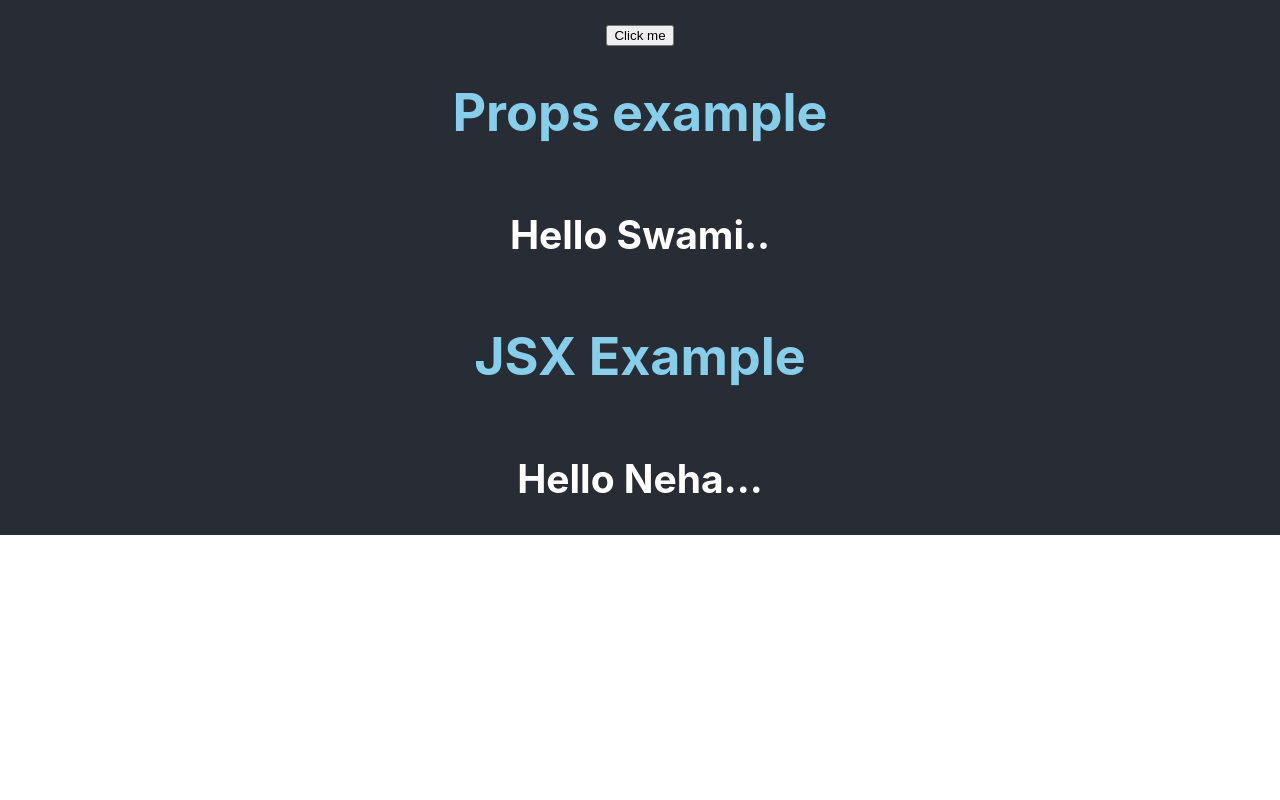
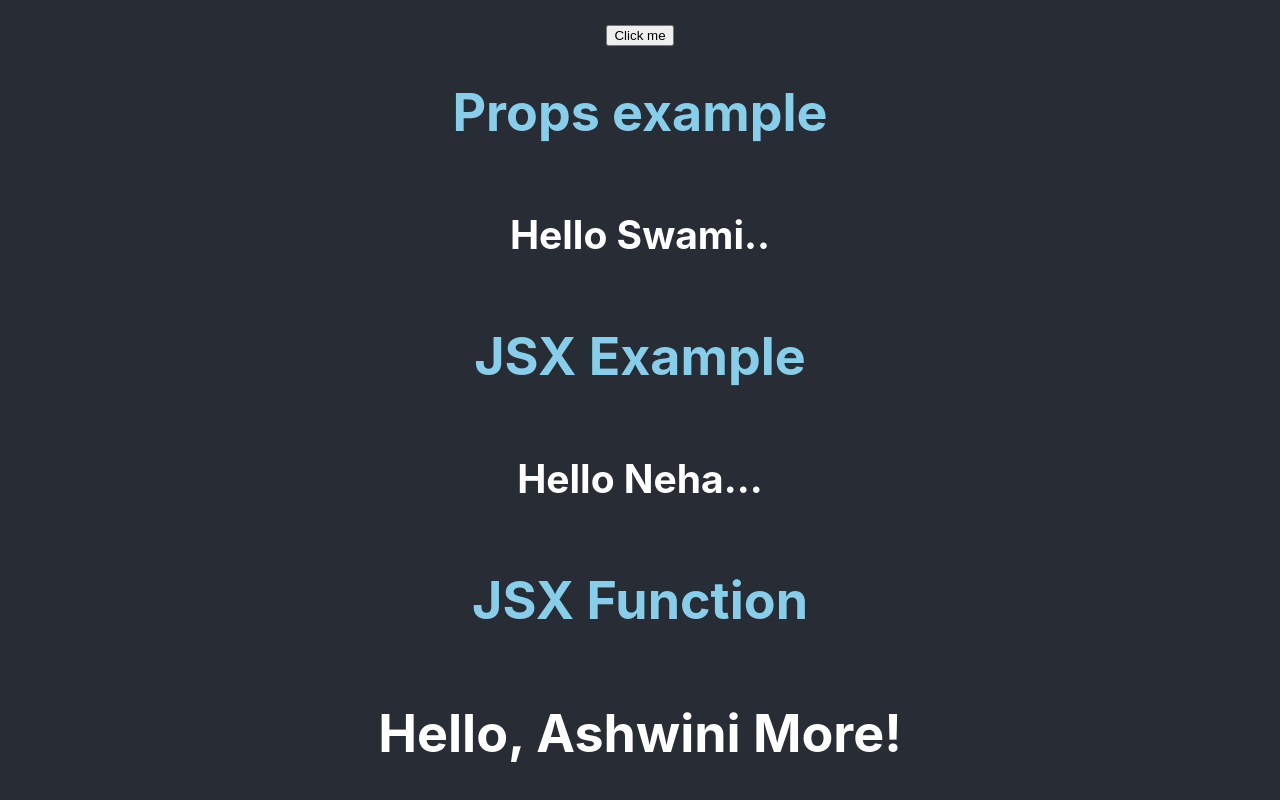
Before and after one commit to Ashwininmore/reactbasic, a React (Create React App) app: page / in a window 1280 px wide. Shown: the part 1373-2173 px from the top of the page. Before the commit the page ends 1908 px from the top, so only its background shows below. Built offline with nearby package versions, Linux system fonts and the light colour scheme.

Commit message:
JSX-function

```diff
--- a/src/App.js
+++ b/src/App.js
@@ -6,6 +6,7 @@ import CompLife from './Component/CompLifeCycle';
 import Stateexample from './Component/StateObj';
 import Propsexample from './Component/Props';
 import Simplejsx from './Component/JSXexample';
+import Jsxfunction from './Component/Jsxfunction';
 
 function App() {
   const data={name:'Swami'};
@@ -36,6 +37,9 @@ function App() {
         <Propsexample data={data} />
         <h1 style={{color: "#87CEEB"}}>JSX Example</h1>
         <Simplejsx />
+        <h1 style={{color: "#87CEEB"}}>JSX Function</h1>
+        <Jsxfunction />
+
       </header>
 
     </div>
--- /dev/null
+++ b/src/Component/Jsxfunction.js
@@ -0,0 +1,9 @@
+export default function Jsxfunction()
+{
+	const user = { firstName: 'Ashwini', lastName: 'More' };
+	function formatName(user)
+	{
+		return user.firstName + ' ' + user.lastName;
+	}
+	return <h1> Hello, {formatName(user)}! </h1>;
+}
```
